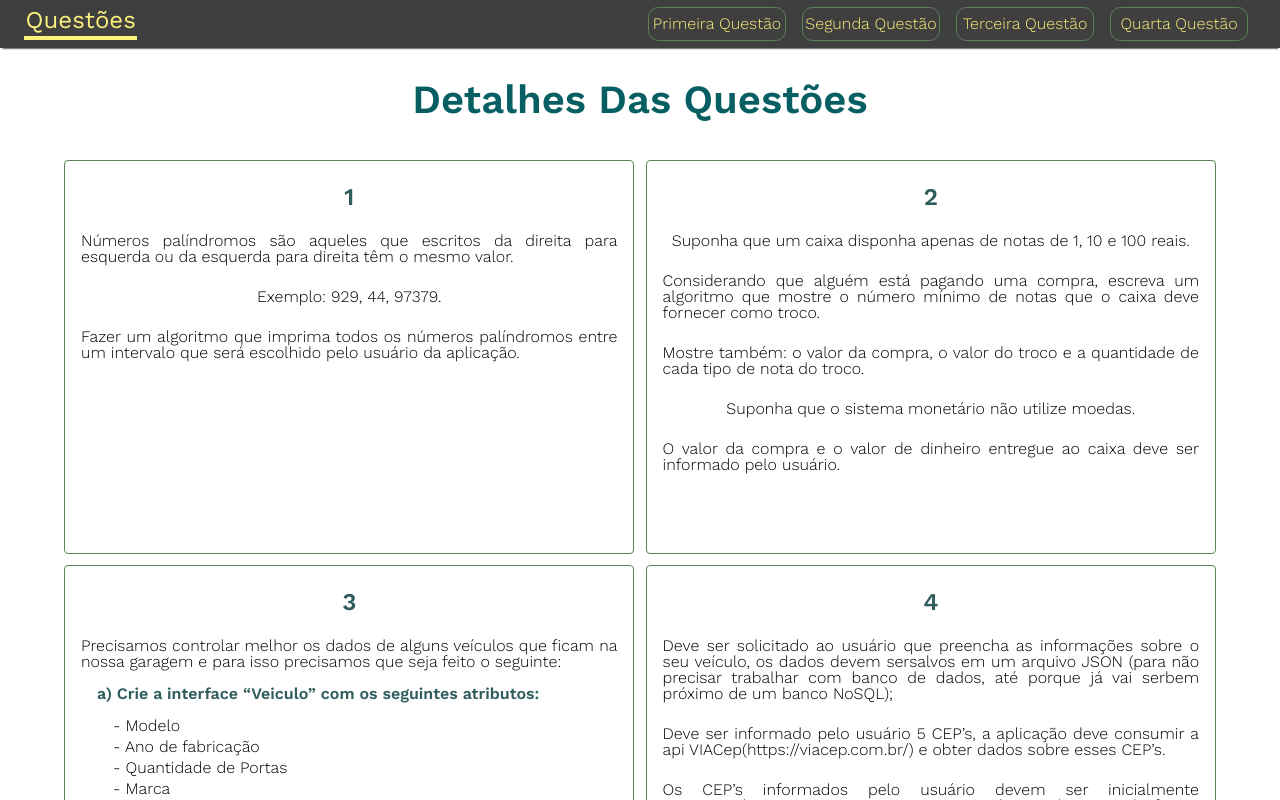
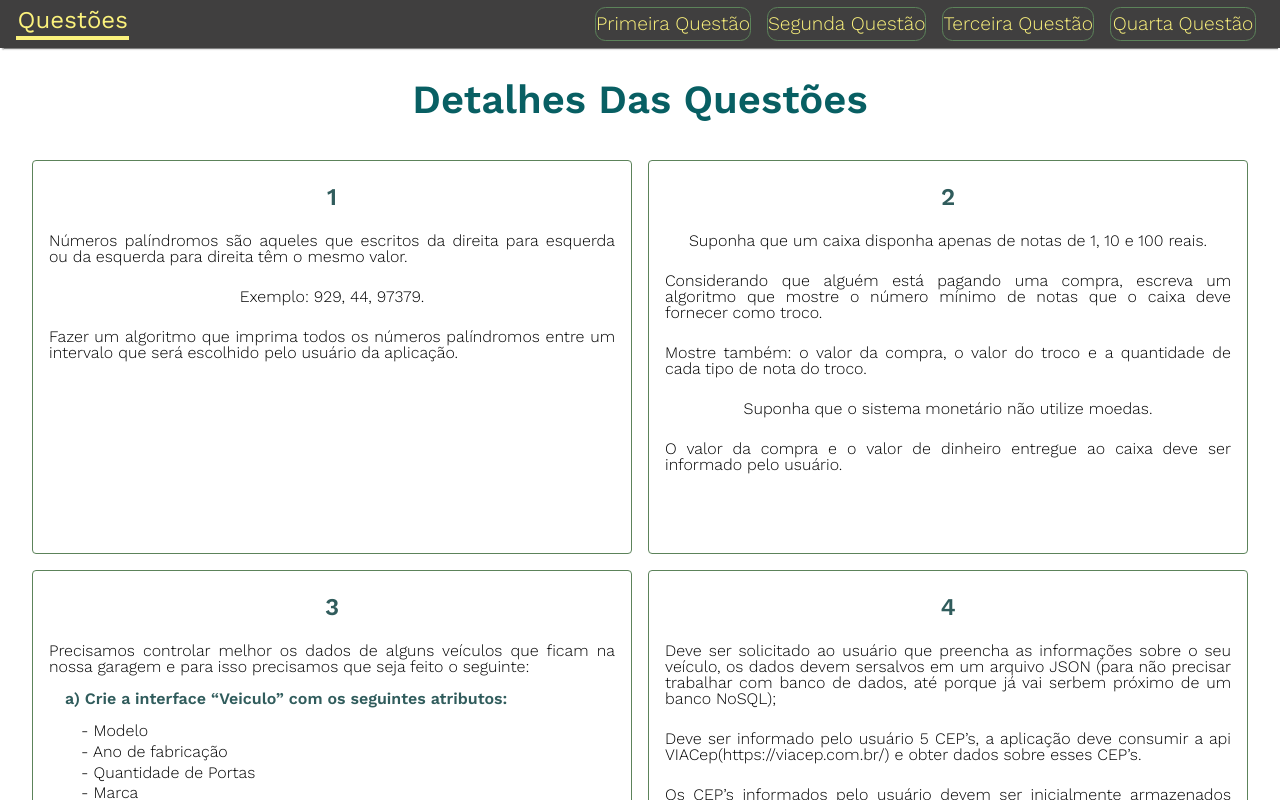
Before and after one commit to pepeyen/kukac-front-end, a React (Create React App) app: page /#/questoes in a window 1280 px wide. Shown: the top 800 px of the page. Built offline with nearby package versions, Linux system fonts and the light colour scheme.

Commit message:
Styling follow up update

```diff
--- a/src/assets/sass/components/_navbar.scss
+++ b/src/assets/sass/components/_navbar.scss
@@ -1,22 +1,51 @@
 .navbar{
+    display: flex;
+    flex-direction: row;
+    align-items: center;
     width: 100%;
     background-color: #403f3f;
+    min-height: 4rem;
+    box-shadow: 0 .2rem .1rem -.2rem gray;
 
     &__logo{
         font-family: 'WorkSans-Regular';
         color: #5c835a;
+        font-size: 1.5rem;
+        border-bottom: .2rem solid #5c835a;
+        padding: 0 .1rem .2rem .1rem;
     }
     &__redirector{
         font-family: 'WorkSans-Light';
         color:#fbf27c;
+        font-size: 1.2rem;
+    }
+    &__hamburguer{
+        &-button{
+            background-color: transparent;
+            border: none;
+            outline: none;
+            height: 100%;
+
+            & svg{
+                width: 2rem;
+                height: 2rem;
+            }
+        }
+        &-group{
+            display: none;
+            flex-direction: column;
+            background-color: #403f3f;
+
+            & a{
+                border-top: .1rem solid #5c835a;
+                padding: 1.3rem 1rem 1.3rem 1rem;
+            }
+        }
     }
 }
 
 @media only screen and (min-width: 801px){
     .navbar{
-        display: flex;
-        flex-direction: row;
-        align-items: center;
         min-height: 6vh;
         box-shadow: 0 .4vh .2vh -.2vh gray;
 
@@ -48,7 +77,7 @@
             border: .1vh solid #5c835a;
             border-radius: 1.3vh;
             min-height: 4vh;
-            min-width:17vh;
+            min-width:18vh;
 
             &:hover{
                 -webkit-transition: border-color .2s ease-in-out;
@@ -70,3 +99,11 @@
         }
     }
 }
+
+@media only screen and (max-width: 906px){
+    header{
+        width: 100%;
+        position: fixed;
+        top: 0;
+    }
+}
--- a/src/assets/sass/components/_page.scss
+++ b/src/assets/sass/components/_page.scss
@@ -13,7 +13,7 @@
     }
     &__questions{
         display: grid;
-        grid-template-columns: repeat(auto-fit, minmax(400px, 90%));
+        grid-template-columns: repeat(auto-fit, minmax(200px, 90%));
         justify-content: center;
         gap: 2rem;
 
@@ -59,8 +59,8 @@
         }
         &__questions{
             grid-template-columns: repeat(auto-fit, minmax(400px, 1fr));
-            gap: 1.4vh;
-            width: 90%;
+            gap: 2vh;
+            width: 95%;
 
             &-steps{
                 margin: 2vh 4vh 0 4vh;
@@ -80,3 +80,9 @@
         }
     }
 }
+
+@media only screen and (max-width: 906px){
+    .page{
+        margin: 6rem 0 2rem 0;
+    }
+}
--- a/src/assets/sass/layout/_mods.scss
+++ b/src/assets/sass/layout/_mods.scss
@@ -1,8 +1,8 @@
 .--left-aligned-group{
-    margin: 0 3vh 0 auto;
+    margin: 0 1rem 0 auto;
 }
 .--right-aligned-group{
-    margin: 0 auto 0 3vh;
+    margin: 0 auto 0 1rem;
 }
 .--text-logo{
     -webkit-transition: all .2s ease-in-out;
@@ -41,7 +41,34 @@
 .--main-statement{
     margin: 2rem 1rem 0 1rem;
 }
+.--active{
+    display: flex;
+
+    & svg{
+        & path{
+            -webkit-transition: transform ease-in-out .2s;
+            -moz-transition: transform ease-in-out .2s;
+            -ms-transition: transform ease-in-out .2s;
+            -o-transition: transform ease-in-out .2s;
+            transition: transform ease-in-out .2s;
+        }
+        & path:nth-child(1){
+            -webkit-transform: translateX(10rem);
+            transform: translateX(10rem);
+        }
+        & path:nth-child(2){
+            -webkit-transform: translateX(5rem);
+            transform: translateX(5rem);
+        }
+    }
+}
 @media only screen and (min-width: 801px){
+    .--left-aligned-group{
+        margin: 0 2vh 0 auto;
+    }
+    .--right-aligned-group{
+        margin: 0 auto 0 2vh;
+    }
     .--main-title{
         font-size: 3vh;
         margin: 3vh 0 0 0;
```
